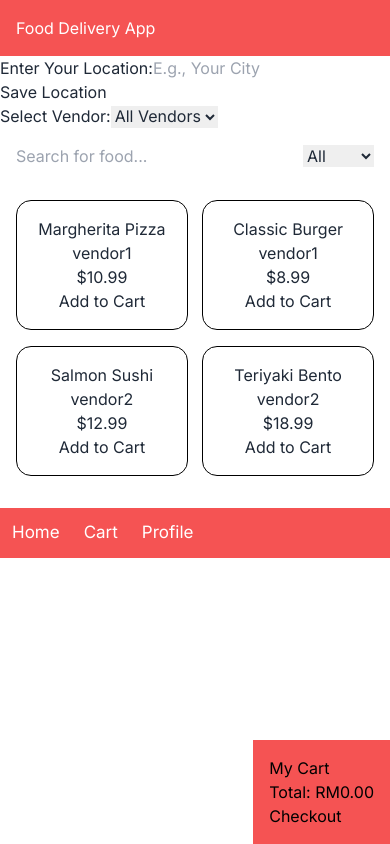
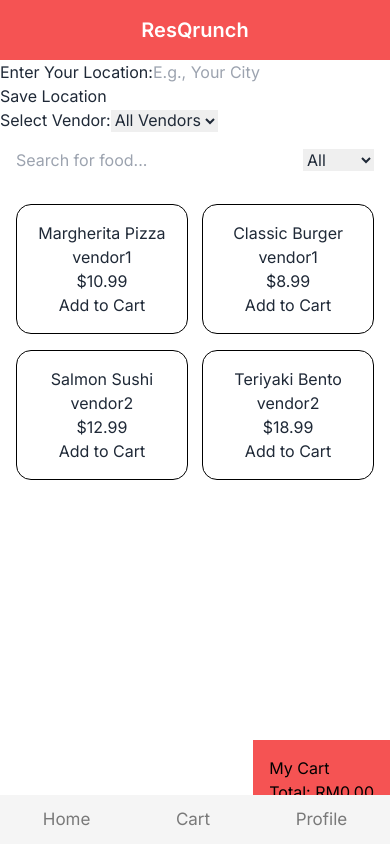
Before and after one commit to dicksontan2618/res-qrunch, a Next.js app: page /home in a window 390 px wide. Built offline with nearby package versions, Linux system fonts and the light colour scheme.

Commit message:
fix bottom navbar

```diff
--- a/src/app/globals.css
+++ b/src/app/globals.css
@@ -65,7 +65,7 @@ header {
 
 #bottom-menu{
   width: 100%;
-  background-color: #F55353;
+  /* background-color: #F55353; */
   overflow: auto;
   color: white;
 }
--- /dev/null
+++ b/src/app/home/layout.js
@@ -0,0 +1,38 @@
+import Link from "next/link";
+
+export default function HomeLayout({ children }) {
+  return (
+    <div className="bg-white h-screen">
+      <header className="flex justify-center">
+        <h1 className="font-semibold text-xl">ResQrunch</h1>
+      </header>
+      {children}
+      <div
+        id="bottom-menu"
+        className="fixed bottom-0 flex justify-around bg-nav-bg-clr"
+      >
+        <ul>
+          <Link className="pageSelection" href="/home">
+            <div className="flex flex-col gap-y-4">
+              <p className="text-nav-text-clr">Home</p>
+            </div>
+          </Link>
+        </ul>
+        <ul>
+          <Link className="pageSelection" href="/shopping-cart">
+            <div className="flex flex-col gap-y-4">
+              <p className="text-nav-text-clr">Cart</p>
+            </div>
+          </Link>
+        </ul>
+        <ul>
+          <Link className="pageSelection" href="/profile">
+            <div className="flex flex-col gap-y-4">
+              <p className="text-nav-text-clr">Profile</p>
+            </div>
+          </Link>
+        </ul>
+      </div>
+    </div>
+  );
+}
--- a/src/app/home/page.js
+++ b/src/app/home/page.js
@@ -154,16 +154,7 @@ const Home = () => {
   };
 
   return (
-    <main className="">
-      <header>
-        <h1>Food Delivery App</h1>
-      </header>
-
-      <div className="hidden md:flex md:justify-center md:items-center md:w-screen md:h-screen">
-        <h1>Application only available in mobile view!</h1>
-      </div>
-
-      <div className="block md:hidden">
+    <div>
       <div id="location-section">
         <label htmlFor="location-input">Enter Your Location:</label>
         <input
@@ -229,14 +220,7 @@ const Home = () => {
           removeFromCart={removeFromCart}
         />
       </div>
-
-        <div id="bottom-menu">
-          <ul><Link class="pageSelection" href="/home">Home</Link></ul>
-          <ul><Link class="pageSelection" href="/shopping-cart">Cart</Link></ul>
-          <ul><Link class="pageSelection" href="/profile">Profile</Link></ul>
     </div>
-      </div>
-    </main>
   );
 };
 
--- a/src/app/page.jsx
+++ b/src/app/page.jsx
@@ -1,5 +1,3 @@
-"use client";
-
 import Image from 'next/image'
 import Link from 'next/link';
 
--- a/tailwind.config.js
+++ b/tailwind.config.js
@@ -10,6 +10,8 @@ module.exports = {
     extend: {
       colors: {
         "main-clr": "#F55353",
+        "nav-bg-clr" : "#F5F5F5",
+        "nav-text-clr" : "#797979",
       },
     },
   },
```
Lines whose indentation alone changed are shown as unchanged.
